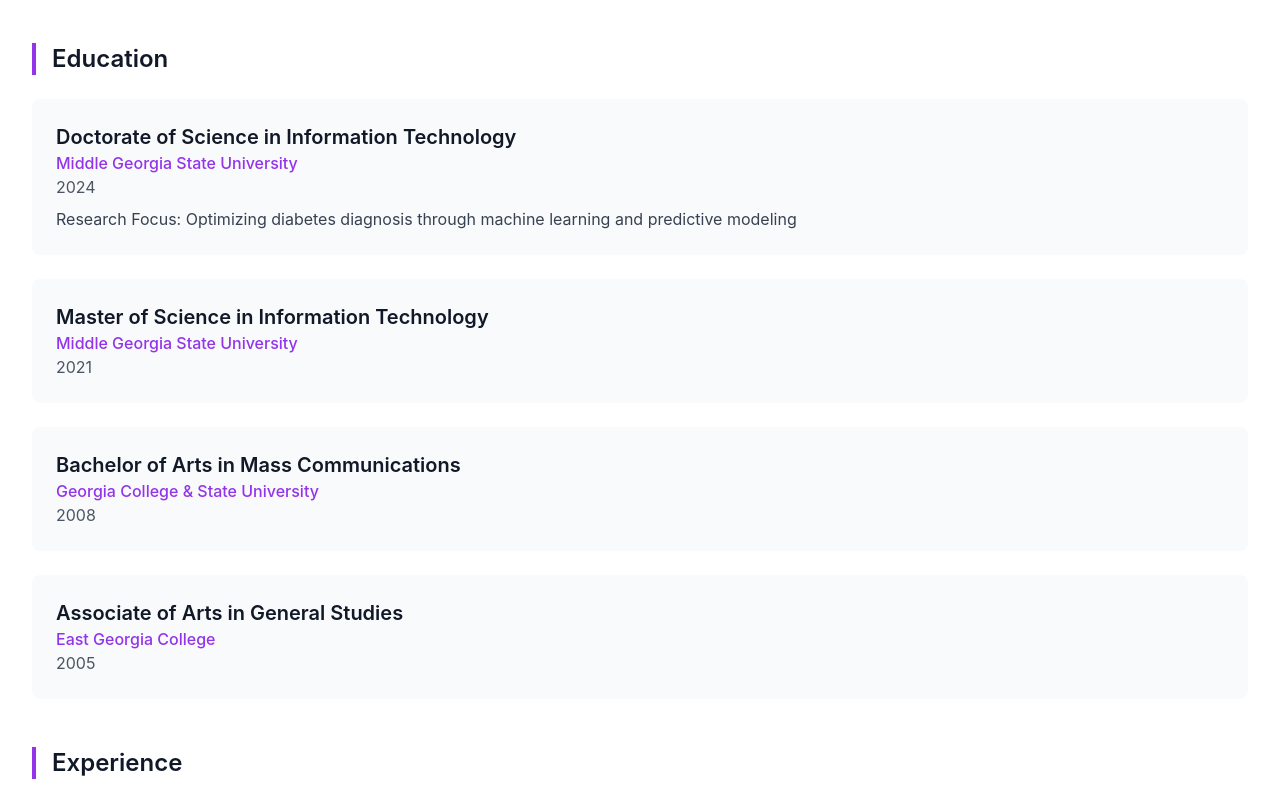
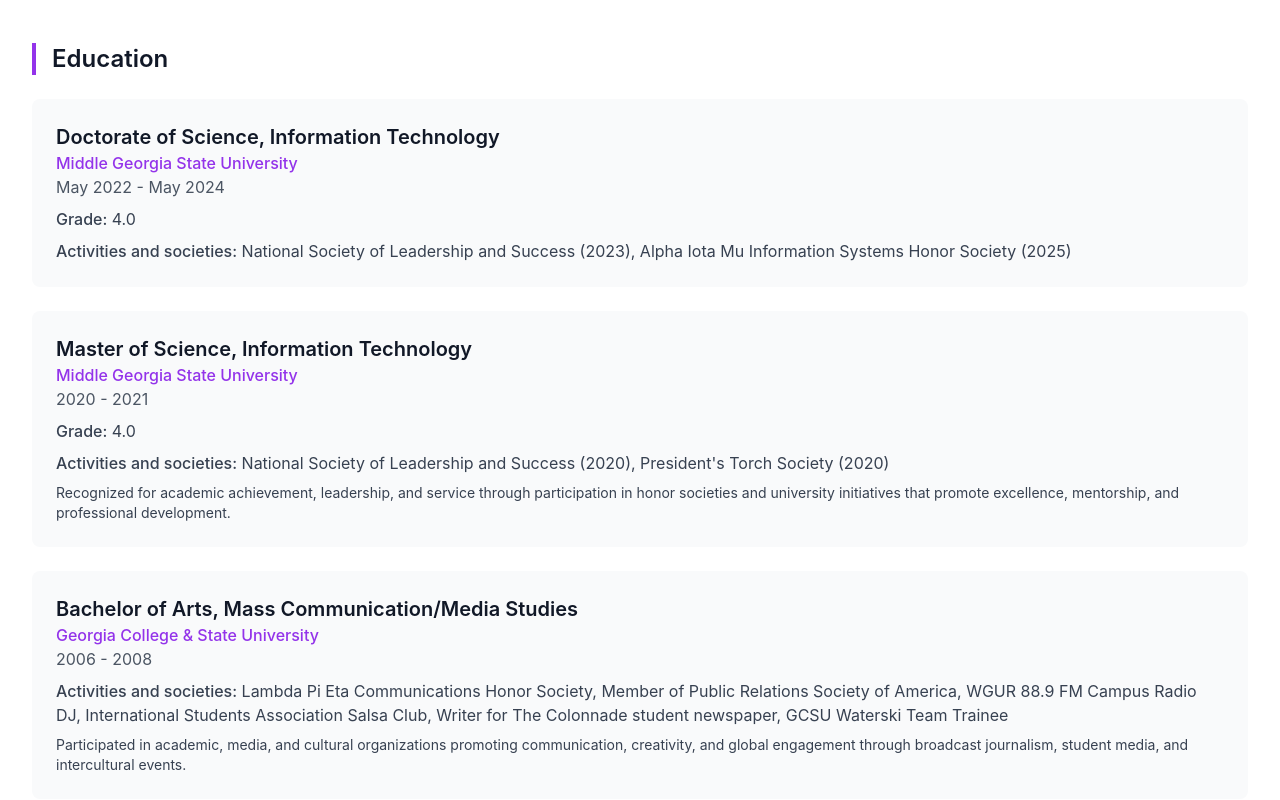
Before and after one commit to acmunoz14/Portfolio, a React (Vite) app: page / in a window 1280 px wide. Shown: the part 2240-3040 px from the top of the page. Built offline with nearby package versions, Linux system fonts and the light colour scheme.

Commit message:
Updated App.tsx

```diff
--- a/src/App.tsx
+++ b/src/App.tsx
@@ -199,25 +199,33 @@ function App() {
               <h3 className="text-2xl font-semibold text-gray-900 mb-6 border-l-4 border-purple-600 pl-4">Education</h3>
               <div className="space-y-6">
                 <div className="bg-gray-50 p-6 rounded-lg hover:shadow-md transition-shadow">
-                  <h4 className="text-xl font-semibold text-gray-900">Doctorate of Science in Information Technology</h4>
+                  <h4 className="text-xl font-semibold text-gray-900">Doctorate of Science, Information Technology</h4>
                   <p className="text-purple-600 font-medium">Middle Georgia State University</p>
-                  <p className="text-gray-600">2024</p>
-                  <p className="text-gray-700 mt-2">Research Focus: Optimizing diabetes diagnosis through machine learning and predictive modeling</p>
+                  <p className="text-gray-600">May 2022 - May 2024</p>
+                  <p className="text-gray-700 mt-2"><span className="font-medium">Grade:</span> 4.0</p>
+                  <p className="text-gray-700 mt-2"><span className="font-medium">Activities and societies:</span> National Society of Leadership and Success (2023), Alpha Iota Mu Information Systems Honor Society (2025)</p>
                 </div>
                 <div className="bg-gray-50 p-6 rounded-lg hover:shadow-md transition-shadow">
-                  <h4 className="text-xl font-semibold text-gray-900">Master of Science in Information Technology</h4>
+                  <h4 className="text-xl font-semibold text-gray-900">Master of Science, Information Technology</h4>
                   <p className="text-purple-600 font-medium">Middle Georgia State University</p>
-                  <p className="text-gray-600">2021</p>
+                  <p className="text-gray-600">2020 - 2021</p>
+                  <p className="text-gray-700 mt-2"><span className="font-medium">Grade:</span> 4.0</p>
+                  <p className="text-gray-700 mt-2"><span className="font-medium">Activities and societies:</span> National Society of Leadership and Success (2020), President's Torch Society (2020)</p>
+                  <p className="text-gray-700 mt-2 text-sm">Recognized for academic achievement, leadership, and service through participation in honor societies and university initiatives that promote excellence, mentorship, and professional development.</p>
                 </div>
                 <div className="bg-gray-50 p-6 rounded-lg hover:shadow-md transition-shadow">
-                  <h4 className="text-xl font-semibold text-gray-900">Bachelor of Arts in Mass Communications</h4>
+                  <h4 className="text-xl font-semibold text-gray-900">Bachelor of Arts, Mass Communication/Media Studies</h4>
                   <p className="text-purple-600 font-medium">Georgia College & State University</p>
-                  <p className="text-gray-600">2008</p>
+                  <p className="text-gray-600">2006 - 2008</p>
+                  <p className="text-gray-700 mt-2"><span className="font-medium">Activities and societies:</span> Lambda Pi Eta Communications Honor Society, Member of Public Relations Society of America, WGUR 88.9 FM Campus Radio DJ, International Students Association Salsa Club, Writer for The Colonnade student newspaper, GCSU Waterski Team Trainee</p>
+                  <p className="text-gray-700 mt-2 text-sm">Participated in academic, media, and cultural organizations promoting communication, creativity, and global engagement through broadcast journalism, student media, and intercultural events.</p>
                 </div>
                 <div className="bg-gray-50 p-6 rounded-lg hover:shadow-md transition-shadow">
-                  <h4 className="text-xl font-semibold text-gray-900">Associate of Arts in General Studies</h4>
-                  <p className="text-purple-600 font-medium">East Georgia College</p>
-                  <p className="text-gray-600">2005</p>
+                  <h4 className="text-xl font-semibold text-gray-900">Associate of Arts, General Studies</h4>
+                  <p className="text-purple-600 font-medium">East Georgia State College</p>
+                  <p className="text-gray-600">2003 - 2005</p>
+                  <p className="text-gray-700 mt-2"><span className="font-medium">Activities and societies:</span> Phi Theta Kappa Honors Society, Coca-Cola Two-Year College Scholar (2005), Circle K International (President & Vice President), Georgia District Circle K Board (President's Council Rep), Student Government Association (Vice President & Secretary), Student Ambassador – Enrollment & Recruitment Committee, International Club (President), International Movie Club, Editor – The Hoopee Bird Newsletter</p>
+                  <p className="text-gray-700 mt-2 text-sm">Served in multiple leadership and editorial roles promoting service, diversity, and student engagement through campus governance, international programming, and community outreach.</p>
                 </div>
               </div>
             </div>
```
